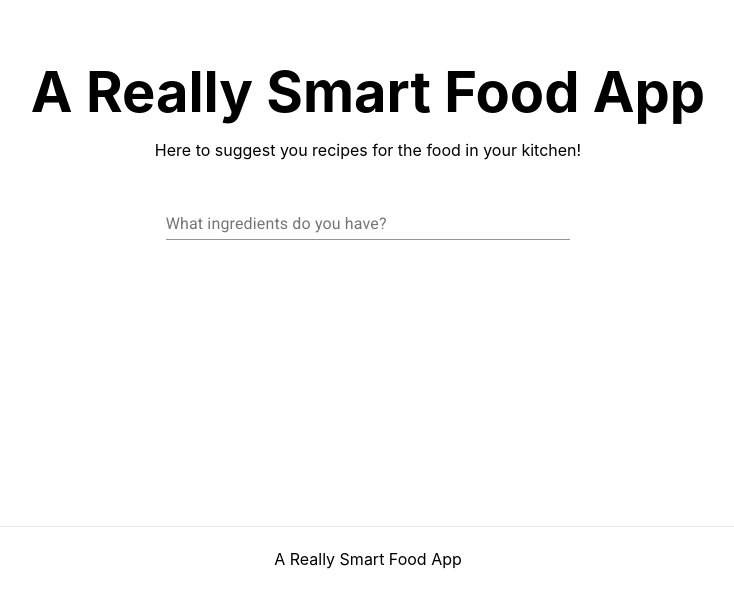
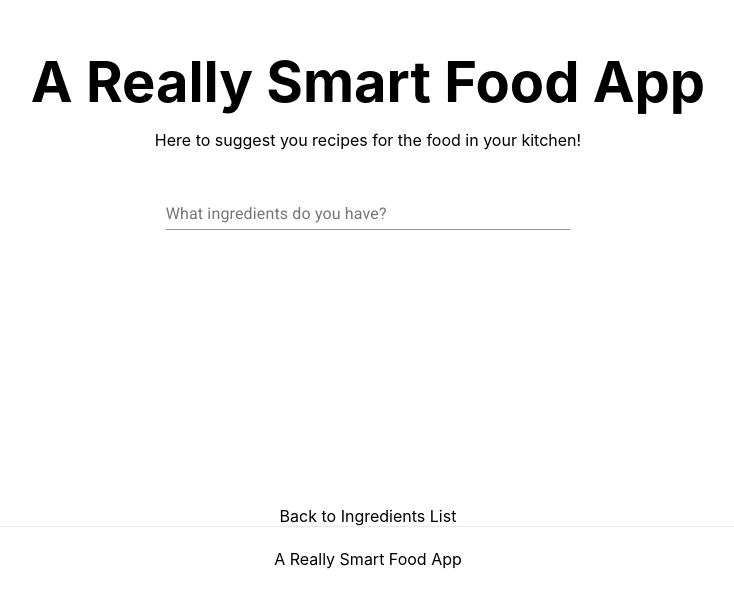
Before and after one commit to GuolinY/ImperialReallySMARTFoodAPP, a Next.js app: page / in a window 1280 px wide. Shown: the part 210-800 px from the top of the page, without its empty margins (272-1006 px from the left). Built offline with nearby package versions, Linux system fonts and the light colour scheme.

Commit message:
[gy119] Added conditional rendering of a back button

```diff
--- a/components/_Layout.jsx
+++ b/components/_Layout.jsx
@@ -1,14 +1,11 @@
 import React from "react";
 import PropTypes from "prop-types";
-
 import Head from "next/head";
 import styles from "../styles/Home.module.css";
 import Link from "next/link";
-import { IconButton } from "@material-ui/core";
-import GitHubIcon from "@material-ui/icons/GitHub";
-import LinkedInIcon from "@material-ui/icons/LinkedIn";
 
-export default function Layout({ title = "A Really Smart Food App", children }) {
+
+export default function Layout({ title = "A Really Smart Food App", children, home }) {
   const redirect = (url) => {
     console.log(url);
     window.location = url;
@@ -26,10 +23,12 @@ export default function Layout({ title = "A Really Smart Food App", children })
 
       <main className={styles.main}>{children}</main>
 
+      {!home && <Link href='/'><a>Back to Ingredients List</a></Link>}
+
       <footer className={styles.footer}>
         A Really Smart Food App
       </footer>
-    </div>
+    </div >
   );
 }
 
```
